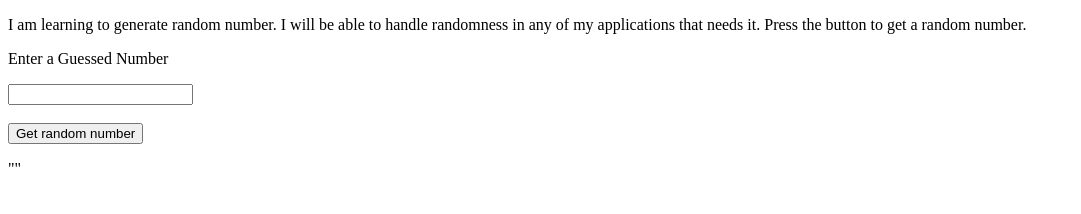
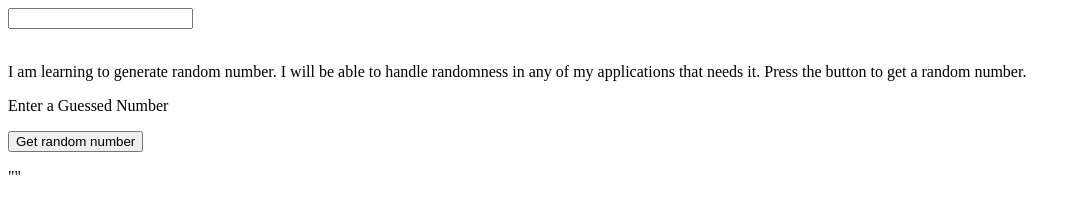
Before and after one commit to acciojob/Hot-or-Cold-Part-I-Priyanka-Pol, a website: page main.html in a window 1280 px wide. Shown: the whole page, without its empty margins (0-1081 px from the left). Drawn offline with Linux system fonts and the light colour scheme.

Commit message:
created a submission

```diff
--- a/main.html
+++ b/main.html
@@ -4,9 +4,10 @@
 </head>
 <body>
 	<!-- p tag -->
+	<input id= "guess" name="guess"><br><br>
 	<p id="main">I am learning to generate random number. I will be able to handle randomness in any of my applications that needs it. Press the button to get a random number.</p>
     <p id = "user">Enter a Guessed Number </p>
-    <input id= "guess"><br><br>
+
 	<!-- button -->
 	<button id="btn">Get random number </button>
     <!-- p tag -->
```
